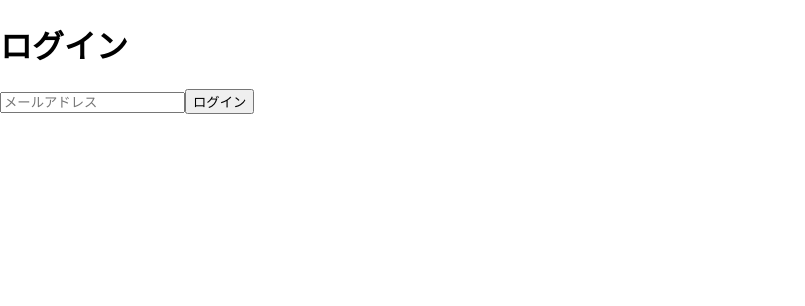
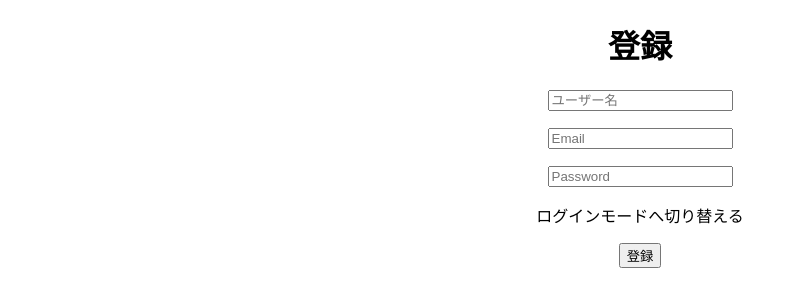
Before and after one commit to slime-k/my-recipe-app, a React (Create React App) app: page / in a window 1280 px wide. Shown: the top 306 px of the page, without its empty margins (0-805 px from the left). Built offline with nearby package versions, Linux system fonts and the light colour scheme; no server answers.

Commit message:
7/1#1 編集、削除機能追加

```diff
--- a/src/Home.js
+++ b/src/Home.js
@@ -1,16 +1,24 @@
-import { useState } from "react";
+//Home.js
+
+import { useState, useEffect } from "react";
 import { supabase } from "./supabase";
 
 const Home = () => {
   const [foodName, setFoodName] = useState("");
   const [expiryDate, setExpiryDate] = useState("");
   const [foodCount, setFoodCount] = useState(0);
+  const [foodList, setFoodList] = useState([]);
+  const [editingFood, setEditingFood] = useState(null);
 
-  const insertData = async () => {
+  useEffect(() => {
+    fetchFoodList();
+  }, []);
+
+  const fetchFoodList = async () => {
     const {
       data: { user },
       error: userError,
-    } = await supabase.auth.getUser(); // 現在のユーザーを取得
+    } = await supabase.auth.getUser();
     if (userError) {
       alert("ユーザー情報の取得に失敗しました: " + userError.message);
       return;
@@ -22,54 +30,160 @@ const Home = () => {
     }
 
     try {
+      const { data, error } = await supabase
+        .from("foods")
+        .select("*")
+        .eq("user_id", user.id);
+
+      if (error) throw error;
+      setFoodList(data);
+    } catch (error) {
+      alert("データの取得に失敗しました: " + error.message);
+    }
+  };
+
+  const insertData = async () => {
+    const {
+      data: { user },
+      error: userError,
+    } = await supabase.auth.getUser();
+    if (userError || !user) {
+      alert("ユーザー情報の取得に失敗しました");
+      return;
+    }
+
+    try {
       const { error } = await supabase.from("foods").insert([
         {
-          user_id: user.id, // user_idを追加
+          user_id: user.id,
           food_name: foodName,
           expiry_date: expiryDate,
           food_count: foodCount,
         },
       ]);
 
-      if (error) {
-        throw error;
-      }
+      if (error) throw error;
+      alert("データを追加しました");
+      fetchFoodList();
+      resetForm();
+    } catch (error) {
+      alert("データの追加に失敗しました: " + error.message);
+    }
+  };
 
-      alert("インサートが成功しました！");
+  const deleteFood = async (record_id) => {
+    if (!record_id) {
+      console.error("Invalid record_id for deletion");
+      return;
+    }
+    try {
+      const { error } = await supabase
+        .from("foods")
+        .delete()
+        .eq("record_id", record_id);
+      if (error) throw error;
+      alert("データを削除しました");
+      fetchFoodList();
     } catch (error) {
-      alert("インサートに失敗しました: " + error.message);
+      alert("データの削除に失敗しました: " + error.message);
+    }
+  };
+
+  const startEditing = (food) => {
+    setEditingFood(food);
+    setFoodName(food.food_name);
+    setExpiryDate(food.expiry_date);
+    setFoodCount(food.food_count);
+  };
+
+  const updateFood = async () => {
+    if (!editingFood || !editingFood.record_id) {
+      console.error("Invalid record_id for update");
+      return;
+    }
+    try {
+      const { error } = await supabase
+        .from("foods")
+        .update({
+          food_name: foodName,
+          expiry_date: expiryDate,
+          food_count: foodCount,
+        })
+        .eq("record_id", editingFood.record_id);
+
+      if (error) throw error;
+      alert("データを更新しました");
+      fetchFoodList();
+      resetForm();
+    } catch (error) {
+      alert("データの更新に失敗しました: " + error.message);
+    }
+  };
+
+  const resetForm = () => {
+    setEditingFood(null);
+    setFoodName("");
+    setExpiryDate("");
+    setFoodCount(0);
+  };
+
+  const handleLogout = async () => {
+    try {
+      const { error } = await supabase.auth.signOut();
+      if (error) throw error;
+      alert("ログアウトしました");
+    } catch (error) {
+      alert("ログアウトに失敗しました: " + error.message);
     }
   };
 
   return (
     <div>
       <h1>Home</h1>
+      <button onClick={handleLogout}>ログアウト</button>
       <form
         onSubmit={(e) => {
           e.preventDefault();
-          insertData();
+          editingFood ? updateFood() : insertData();
         }}
       >
         <input
           type="text"
-          placeholder="Food Name"
+          placeholder="食品名"
           value={foodName}
           onChange={(e) => setFoodName(e.target.value)}
         />
         <input
           type="date"
-          placeholder="Expiry Date"
+          placeholder="賞味期限"
           value={expiryDate}
           onChange={(e) => setExpiryDate(e.target.value)}
         />
         <input
           type="number"
-          placeholder="Food Count"
+          placeholder="数量"
           value={foodCount}
-          onChange={(e) => setFoodCount(parseInt(e.target.value))}
+          onChange={(e) => setFoodCount(Number(e.target.value))}
         />
-        <button type="submit">Insert</button>
+        <button type="submit">{editingFood ? "更新" : "追加"}</button>
+        {editingFood && (
+          <button type="button" onClick={resetForm}>
+            キャンセル
+          </button>
+        )}
       </form>
+
+      <h2>登録済みの食品一覧</h2>
+      <ul>
+        {foodList.map((food) => (
+          <li key={food.record_id}>
+            {food.food_name} - 賞味期限: {food.expiry_date} - 数量:{" "}
+            {food.food_count}
+            <button onClick={() => startEditing(food)}>編集</button>
+            <button onClick={() => deleteFood(food.record_id)}>削除</button>
+          </li>
+        ))}
+      </ul>
     </div>
   );
 };
--- a/src/Login.js
+++ b/src/Login.js
@@ -1,33 +1,134 @@
 //Login.js
-import { useState } from "react";
+import { useState, useEffect } from "react";
+import { useForm } from "react-hook-form";
 import { supabase } from "./supabase";
 
 const Login = () => {
-  const [email, setEmail] = useState("");
+  const [isLogin, setIsLogin] = useState(false);
+  const [registrationSuccess, setRegistrationSuccess] = useState(false);
+  const {
+    register,
+    handleSubmit,
+    formState: { errors },
+  } = useForm();
 
-  const handleLogin = async (e) => {
-    e.preventDefault();
+  const handleAuth = async (data) => {
     try {
-      const { error } = await supabase.auth.signInWithOtp({ email });
+      if (isLogin) {
+        const { error } = await supabase.auth.signInWithPassword({
+          email: data.email,
+          password: data.password,
+        });
         if (error) throw error;
-      alert("メールを確認して、ログインリンクをクリックしてください！");
+      } else {
+        const { data: signUpData, error } = await supabase.auth.signUp({
+          email: data.email,
+          password: data.password,
+          options: {
+            data: { username: data.username },
+          },
+        });
+        if (error) throw error;
+        if (signUpData.user) {
+          setRegistrationSuccess(true);
+        }
+      }
     } catch (error) {
+      if (error.message === "Email not confirmed") {
+        alert(
+          "メールアドレスの確認が必要です。メールボックスを確認し、確認リンクをクリックしてください。"
+        );
+      } else {
         alert(error.error_description || error.message);
+      }
     }
   };
 
+  useEffect(() => {
+    const checkSession = async () => {
+      const {
+        data: { session },
+      } = await supabase.auth.getSession();
+      if (session) {
+        setIsLogin(true);
+        setRegistrationSuccess(false);
+      }
+    };
+    checkSession();
+  }, []);
+
   return (
+    <div style={{ textAlign: "center" }}>
       <div>
-      <h1>ログイン</h1>
-      <form onSubmit={handleLogin}>
+        <h1>{isLogin ? "ログイン" : "登録"}</h1>
+      </div>
+      {registrationSuccess && (
+        <div style={{ color: "green", marginBottom: "16px" }}>
+          登録が完了しました！メールを確認し、メールアドレスを確認してください。
+        </div>
+      )}
+      <div>
+        <form onSubmit={handleSubmit(handleAuth)}>
+          {!isLogin && (
+            <div style={{ marginBottom: "16px" }}>
+              <input
+                type="text"
+                placeholder="ユーザー名"
+                {...register("username", {
+                  required: "ユーザー名は必須です",
+                  minLength: {
+                    value: 2,
+                    message: "ユーザー名は2文字以上で入力してください",
+                  },
+                })}
+              />
+              {errors.username && <p>{errors.username.message}</p>}
+            </div>
+          )}
+          <div style={{ marginBottom: "16px" }}>
             <input
               type="email"
-          placeholder="メールアドレス"
-          value={email}
-          onChange={(e) => setEmail(e.target.value)}
+              placeholder="Email"
+              {...register("email", {
+                required: "メールアドレスは必須です",
+                pattern: {
+                  value: /^[a-zA-Z0-9._%+-]+@[a-zA-Z0-9.-]+\.(jp)$/,
+                  message:
+                    "有効なメールアドレスを入力してください (.jp で終わるもの)",
+                },
+              })}
             />
-        <button type="submit">ログイン</button>
+            {errors.email && <p>{errors.email.message}</p>}
+          </div>
+          <div style={{ marginBottom: "16px" }}>
+            <input
+              type="password"
+              placeholder="Password"
+              {...register("password", {
+                required: "パスワードは必須です",
+                minLength: {
+                  value: 8,
+                  message: "パスワードは8文字以上で入力してください",
+                },
+                pattern: {
+                  value: /^(?=.*[a-z])(?=.*[A-Z])(?=.*\d)[a-zA-Z\d]{8,}$/,
+                  message:
+                    "パスワードは大文字、小文字、数字を含む必要があります",
+                },
+              })}
+            />
+            {errors.password && <p>{errors.password.message}</p>}
+          </div>
+          <div style={{ marginBottom: "16px" }}>
+            <span onClick={() => setIsLogin(!isLogin)}>
+              {isLogin ? "登録" : "ログイン"}モードへ切り替える
+            </span>
+          </div>
+          <div>
+            <button type="submit">{isLogin ? "ログイン" : "登録"}</button>
+          </div>
         </form>
+      </div>
     </div>
   );
 };
```
Lines whose indentation alone changed are shown as unchanged.
